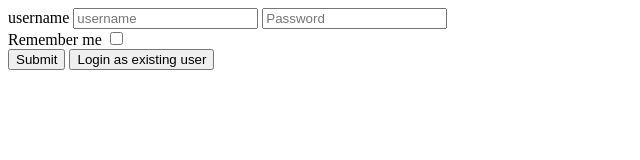
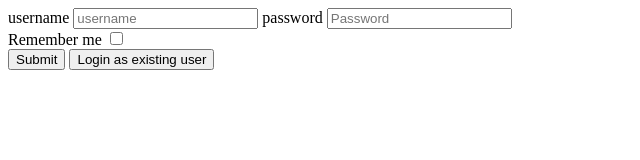
Before and after one commit to acciojob/remember-me-login-form-Vyshnavi1986, a website: page main.html in a window 1280 px wide. Shown: the whole page, without its empty margins (0-640 px from the left). Drawn offline with Linux system fonts and the light colour scheme.

Commit message:
created a submission

```diff
--- a/main.html
+++ b/main.html
@@ -8,6 +8,7 @@
 	 <form >
 		 <label for="username">username</label>
         <input type="text" placeholder="username" id="username">
+		 <label for="password">password</label>
         <input type="password" placeholder="Password" id="password">
           <div>
             <label for="checkbox">Remember me</label>
```
